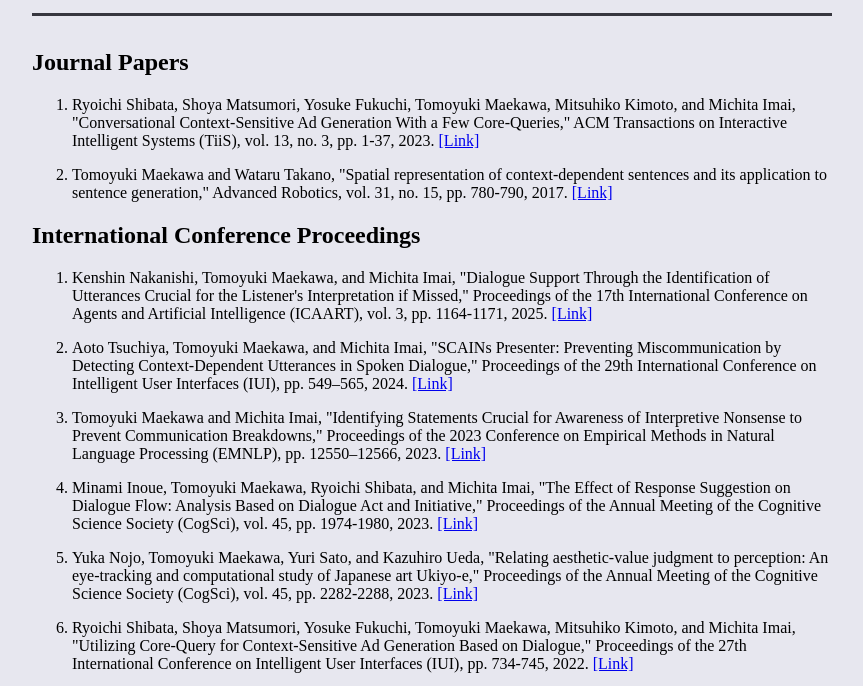
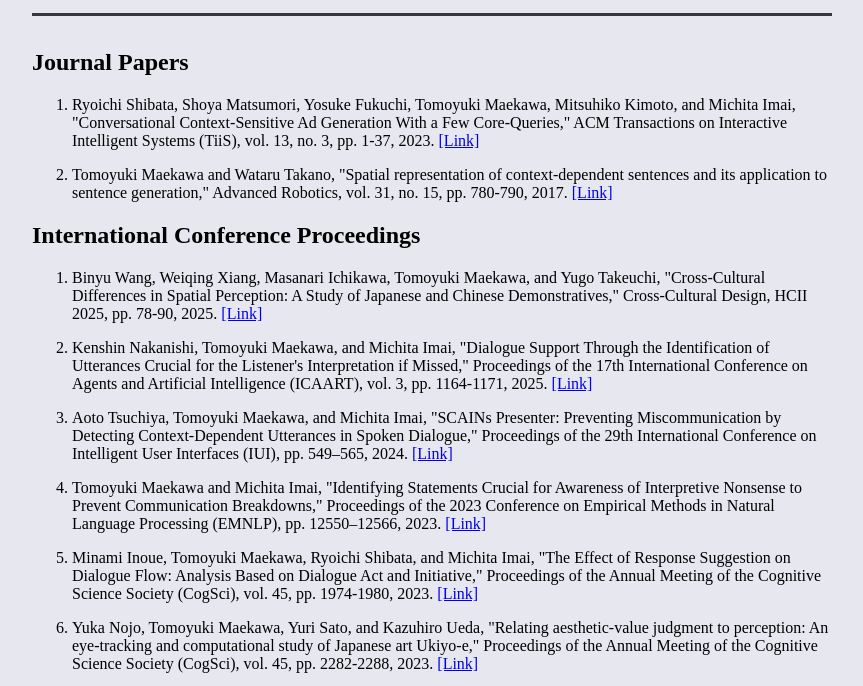
Before and after one commit to tomoyukimaekawa/tomoyukimaekawa.github.io, a plain HTML site: page publications.html in a window 1280 px wide. Shown: the part 101-787 px from the top of the page, without its empty margins (208-1071 px from the left). Drawn offline with Linux system fonts and the light colour scheme.

Commit message:
add HCII 2025

```diff
--- a/publications.html
+++ b/publications.html
@@ -61,6 +61,14 @@
     <section>
       <h2>International Conference Proceedings</h2>
       <ol>
+        <li>
+          <p>
+            Binyu Wang, Weiqing Xiang, Masanari Ichikawa, Tomoyuki Maekawa, and Yugo Takeuchi,
+            "Cross-Cultural Differences in Spatial Perception: A Study of Japanese and Chinese Demonstratives,"
+            Cross-Cultural Design, HCII 2025, pp. 78-90, 2025.
+            <a href="https://link.springer.com/chapter/10.1007/978-3-031-93730-9_6" target="_blank" rel="noopener noreferrer">[Link]</a>
+          </p>
+        </li>
         <li>
           <p>
             Kenshin Nakanishi, Tomoyuki Maekawa, and Michita Imai,
```
